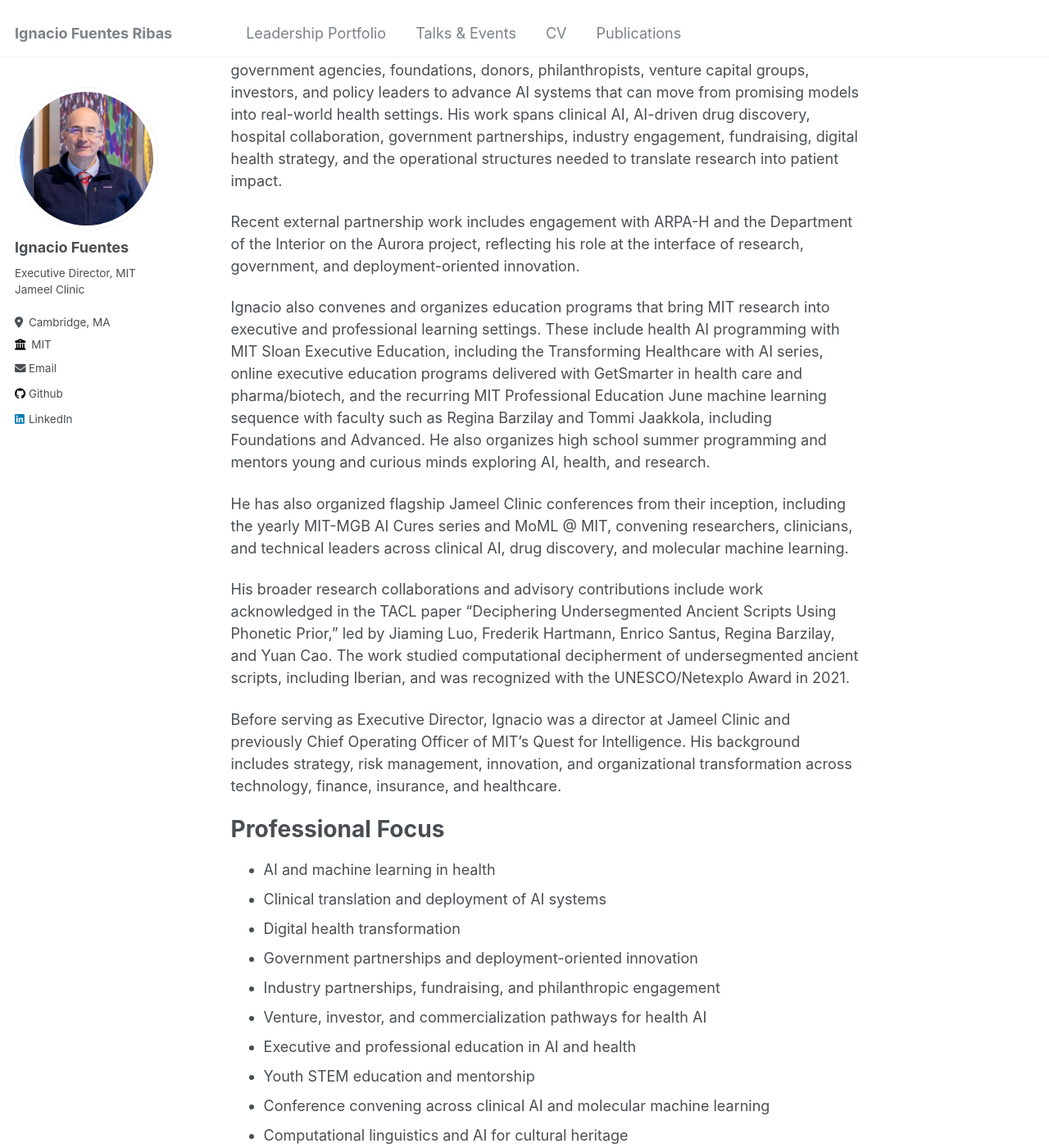
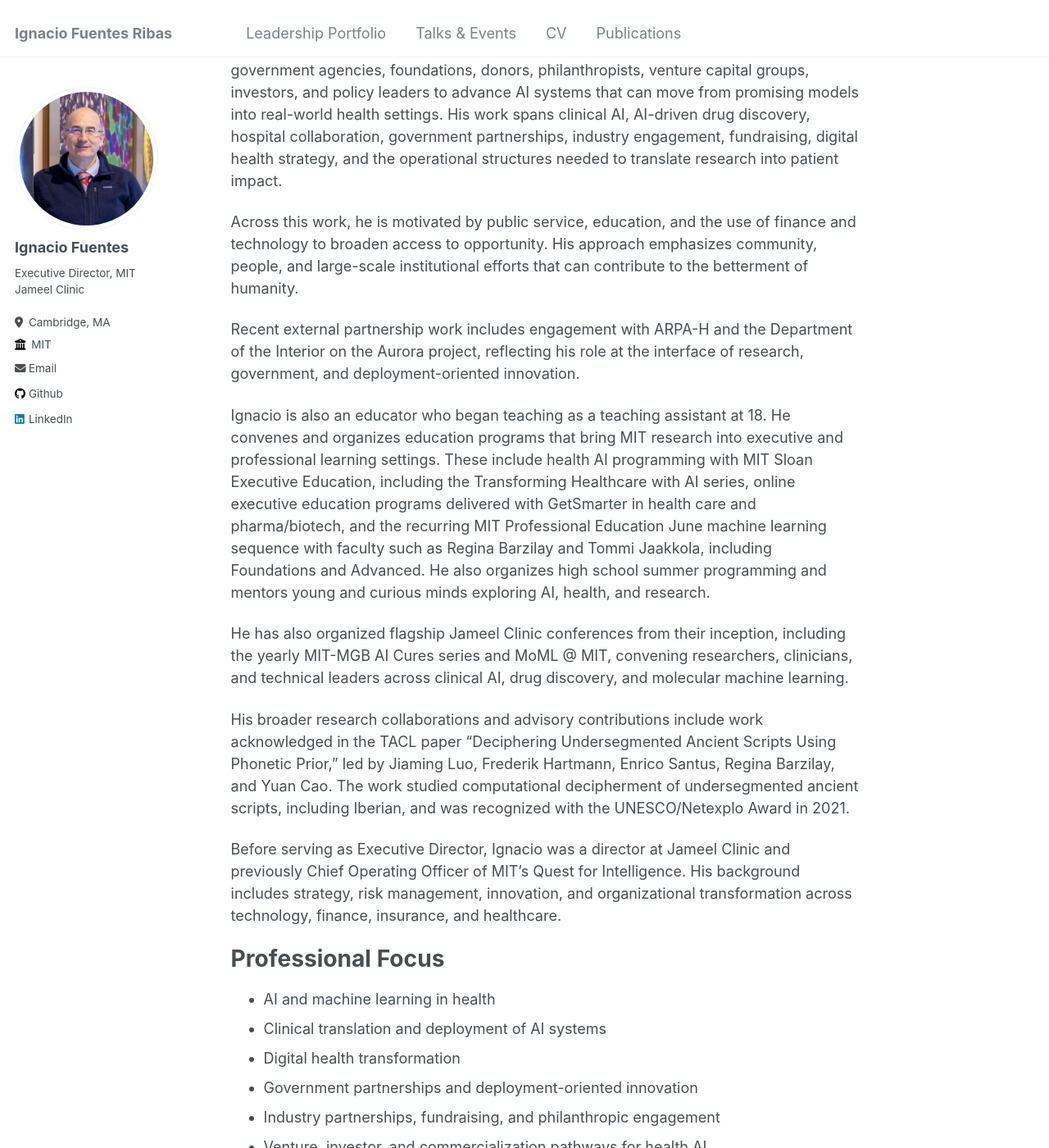
Before and after one commit to ifuentes3/ifuentes3.github.io, a Jekyll site: the page built from _pages/about.md, in a window 1280 px wide and 1400 px high, scrolled down 208 px. Shown: the whole window at 82% size. Built offline with Jekyll 4.4.1, drawn with Linux system fonts in a browser that asks for light colours; some of the changed text lies outside the part shown.

Commit message:
Add public service and education framing

```diff
--- a/_pages/about.md
+++ b/_pages/about.md
@@ -11,9 +11,11 @@ Ignacio Fuentes Ribas is Executive Director of the MIT Abdul Latif Jameel Clinic
 
 At Jameel Clinic, Ignacio works with researchers, clinicians, industry partners, government agencies, foundations, donors, philanthropists, venture capital groups, investors, and policy leaders to advance AI systems that can move from promising models into real-world health settings. His work spans clinical AI, AI-driven drug discovery, hospital collaboration, government partnerships, industry engagement, fundraising, digital health strategy, and the operational structures needed to translate research into patient impact.
 
+Across this work, he is motivated by public service, education, and the use of finance and technology to broaden access to opportunity. His approach emphasizes community, people, and large-scale institutional efforts that can contribute to the betterment of humanity.
+
 Recent external partnership work includes engagement with ARPA-H and the Department of the Interior on the Aurora project, reflecting his role at the interface of research, government, and deployment-oriented innovation.
 
-Ignacio also convenes and organizes education programs that bring MIT research into executive and professional learning settings. These include health AI programming with MIT Sloan Executive Education, including the Transforming Healthcare with AI series, online executive education programs delivered with GetSmarter in health care and pharma/biotech, and the recurring MIT Professional Education June machine learning sequence with faculty such as Regina Barzilay and Tommi Jaakkola, including Foundations and Advanced. He also organizes high school summer programming and mentors young and curious minds exploring AI, health, and research.
+Ignacio is also an educator who began teaching as a teaching assistant at 18. He convenes and organizes education programs that bring MIT research into executive and professional learning settings. These include health AI programming with MIT Sloan Executive Education, including the Transforming Healthcare with AI series, online executive education programs delivered with GetSmarter in health care and pharma/biotech, and the recurring MIT Professional Education June machine learning sequence with faculty such as Regina Barzilay and Tommi Jaakkola, including Foundations and Advanced. He also organizes high school summer programming and mentors young and curious minds exploring AI, health, and research.
 
 He has also organized flagship Jameel Clinic conferences from their inception, including the yearly MIT-MGB AI Cures series and MoML @ MIT, convening researchers, clinicians, and technical leaders across clinical AI, drug discovery, and molecular machine learning.
 
@@ -30,6 +32,9 @@ Professional Focus
 - Government partnerships and deployment-oriented innovation
 - Industry partnerships, fundraising, and philanthropic engagement
 - Venture, investor, and commercialization pathways for health AI
+- Public service and technology for the betterment of humanity
+- Finance and technology as tools to broaden access and opportunity
+- Community-centered leadership and institution building
 - Executive and professional education in AI and health
 - Youth STEM education and mentorship
 - Conference convening across clinical AI and molecular machine learning
```
Also changed, not shown: _pages/cv.md (+5 -0 lines), _portfolio/portfolio-3.md (+2 -2 lines), _portfolio/portfolio-6.md (+1 -1 lines).
